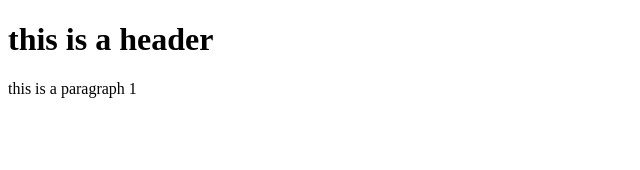
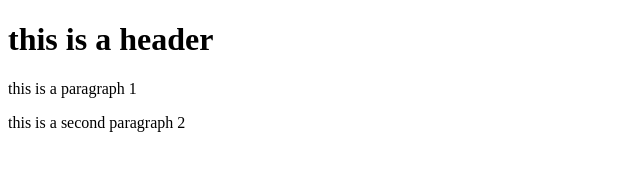
Before and after one commit to bang007112/git-test, a plain HTML site: page index.html in a window 1280 px wide. Shown: the whole page, without its empty margins (0-640 px from the left). Drawn offline with Linux system fonts and the light colour scheme.

Commit message:
third commit

```diff
--- a/index.html
+++ b/index.html
@@ -9,5 +9,6 @@
 <body>
     <h1>this is a header</h1>
     <p>this is a paragraph 1</p>
+    <p>this is a second paragraph 2</p>
 </body>
 </html>
```
